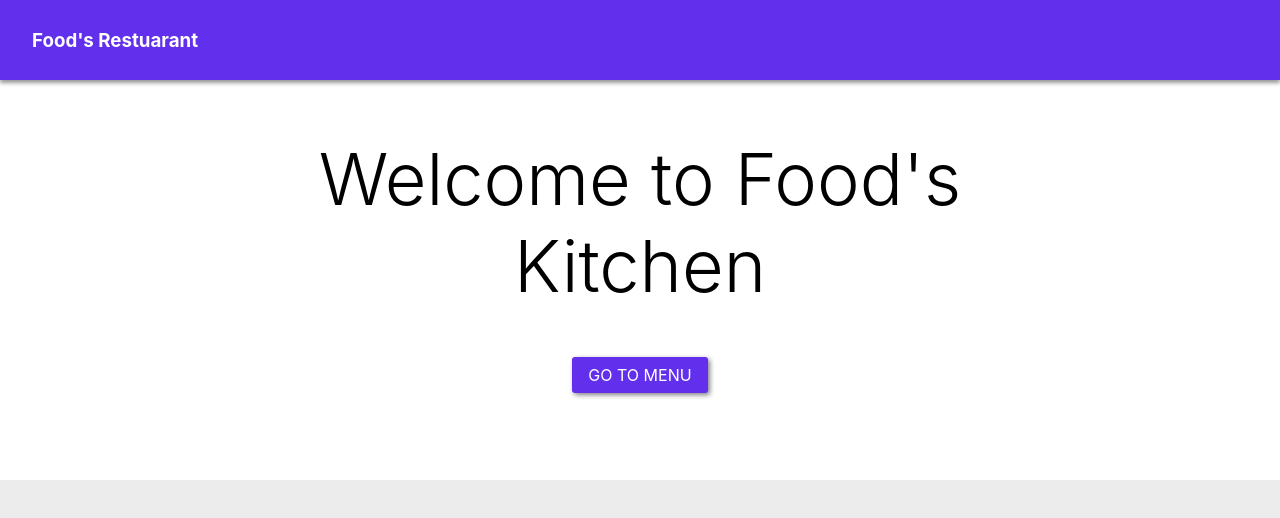
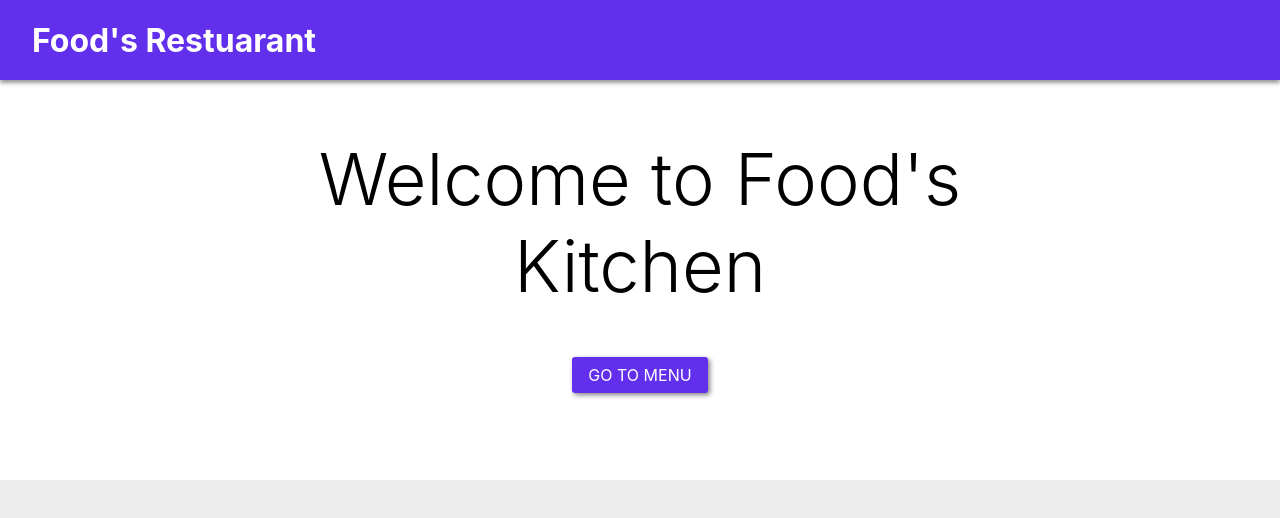
Before and after one commit to ashishku07/foodOrderUsingReact, a React (Create React App) app: page / in a window 1280 px wide. Shown: the top 518 px of the page. Built offline with nearby package versions, Linux system fonts and the light colour scheme.

Commit message:
Update Header.js

```diff
--- a/src/component/header/Header.js
+++ b/src/component/header/Header.js
@@ -33,7 +33,7 @@ const Header = () => {
         );
       })}
       <p className={Style.modalTotal}>
-        Total Cost :{" "}
+       Total Cost :{" "}
         {numofitem.reduce((acc, curitem) => {
           console.log(acc);
           console.log(curitem);
@@ -42,7 +42,7 @@ const Header = () => {
       </p>
       <Link className={Style.modalbtn} to="/checkout"  onClick={() => setModal(false)}>
               <a href="/checkout">
-                checkout
+                CheckOut
               </a>{" "}
             </Link>
             <button className={Style.modalbtn} onClick={() => setModal(false)}>Cancel</button>
@@ -52,11 +52,11 @@ const Header = () => {
 
       <div className={Style.header}>
         <div className={Style.headerleft}>
-          <h3> Food's Restuarant</h3>
+          <h1> Food's Restuarant</h1>
         </div>
         <div className={Style.headerright}>
           {numofitem.length > 0 ? (
-                <span onClick={() => setModal(true)}>Cart:{numofitem.length}</span>
+                <span onClick={() => setModal(true)}><h3>Cart:{numofitem.length}</h3></span>
           ) : (
             ""
           )}
```
